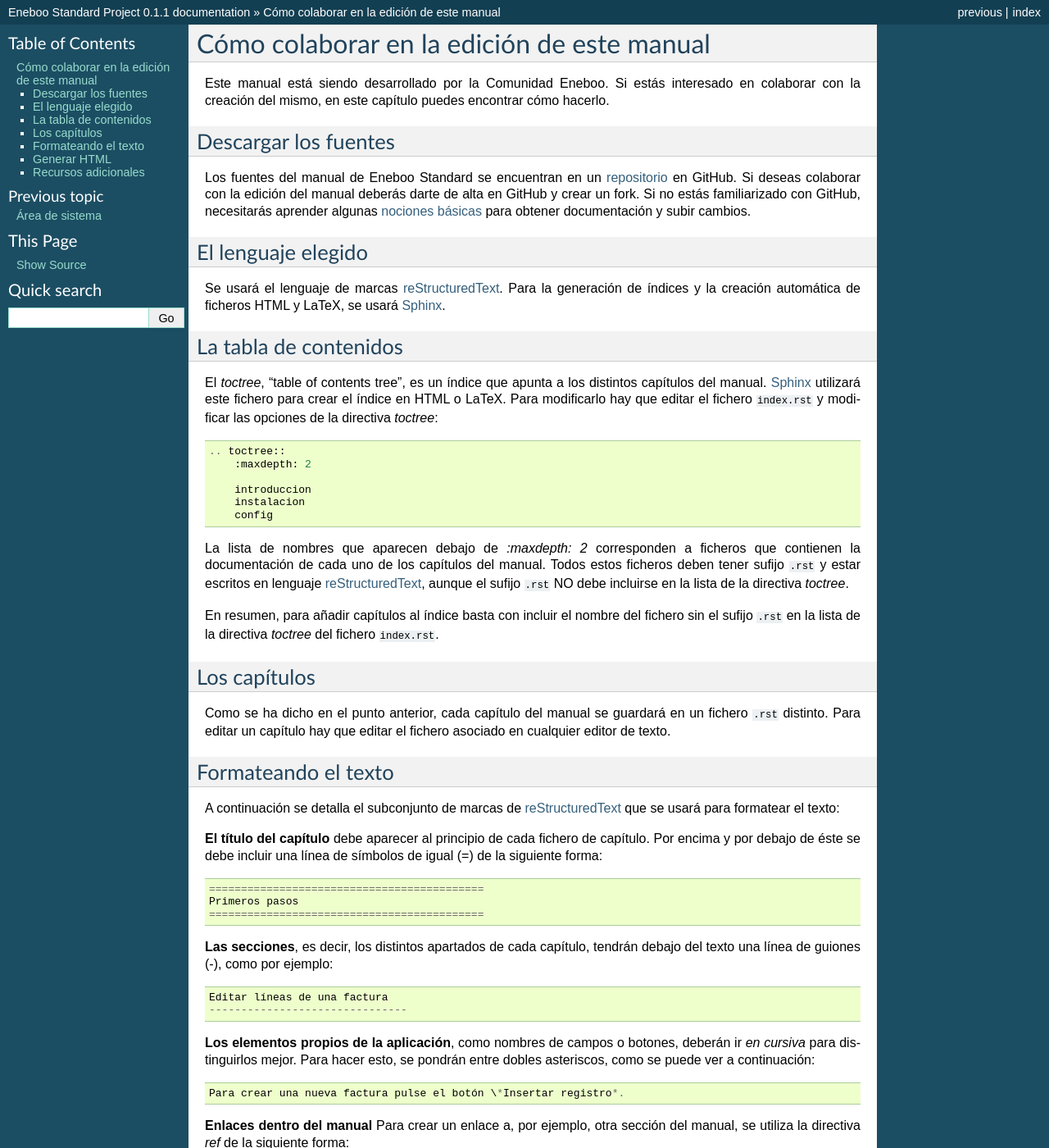
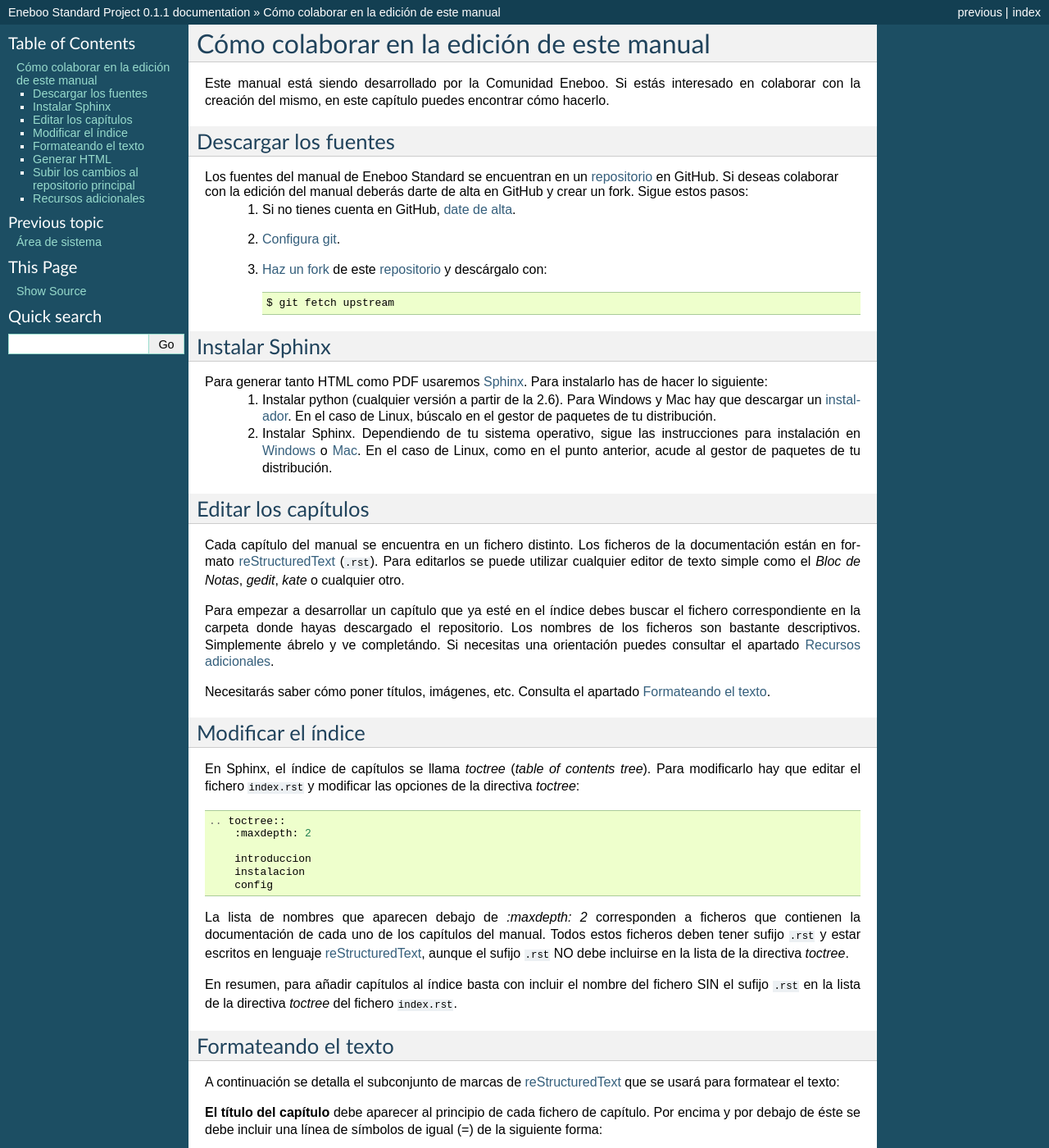
Before and after one commit to gestiweb/eneboo-doc, a Sphinx documentation site: the page built from features/prj0001-standard/source/como_colaborar.rst, in a window 1280 px wide and 1400 px high. Shown: the whole window at 82% size. Built offline with Sphinx 7.4.7, drawn with Linux system fonts in a browser that asks for light colours; some of the changed text lies outside the part shown.

Commit message:
Convertir el cómo colaborar en una guía paso a paso

```diff
--- a/features/prj0001-standard/source/como_colaborar.rst
+++ b/features/prj0001-standard/source/como_colaborar.rst
@@ -8,19 +8,36 @@
 Descargar los fuentes
 ---------------------------
 
-Los fuentes del manual de Eneboo Standard se encuentran en un repositorio_ en GitHub. Si deseas colaborar con la edición del manual deberás darte de alta en GitHub y crear un fork. Si no estás familiarizado con GitHub, necesitarás aprender algunas `nociones básicas`_ para obtener documentación y subir cambios.
+Los fuentes del manual de Eneboo Standard se encuentran en un repositorio_ en GitHub. Si deseas colaborar con la edición del manual deberás darte de alta en GitHub y crear un fork. Sigue estos pasos:
+    1. Si no tienes cuenta en GitHub, `date de alta <https://github.com/signup/free>`_.
+    2. `Configura git <http://help.github.com/set-up-git-redirect>`_.
+    3. `Haz un fork <http://help.github.com/fork-a-repo/>`_ de este repositorio_ y descárgalo con::
+
+         $ git fetch upstream
 
 
-El lenguaje elegido
-------------------------
-
-Se usará el lenguaje de marcas reStructuredText_. Para la generación de índices y la creación automática de ficheros HTML y LaTeX, se usará Sphinx_.
+Instalar Sphinx
+--------------------
+Para generar tanto HTML como PDF usaremos Sphinx_. Para instalarlo has de hacer lo siguiente:
+    1. Instalar python (cualquier versión a partir de la 2.6). Para Windows y Mac hay que descargar un `instalador <http://www.python.org/getit/>`_. En el caso de Linux, búscalo en el gestor de paquetes de tu distribución.
+    2. Instalar Sphinx. Dependiendo de tu sistema operativo, sigue las instrucciones para instalación en `Windows <http://sphinxsearch.com/docs/1.10/installing-windows.html>`_ o `Mac <http://freelancing-god.github.com/ts/en/installing_sphinx.html>`_. En el caso de Linux, como en el punto anterior, acude al gestor de paquetes de tu distribución.
 
 
-La tabla de contenidos
+Editar los capítulos
+-----------------------------
+
+Cada capítulo del manual se encuentra en un fichero distinto. Los ficheros de la documentación están en formato reStructuredText_ (``.rst``). Para editarlos se puede utilizar cualquier editor de texto simple como el *Bloc de Notas*, *gedit*, *kate* o cualquier otro.
+
+Para empezar a desarrollar un capítulo que ya esté en el índice debes buscar el fichero correspondiente en la carpeta donde hayas descargado el repositorio. Los nombres de los ficheros son bastante descriptivos. Simplemente ábrelo y ve completándo. Si necesitas una orientación puedes consultar el apartado `Recursos adicionales`_.
+
+Necesitarás saber cómo poner títulos, imágenes, etc. Consulta el apartado `Formateando el texto`_.
+
+
+
+Modificar el índice
 --------------------------
 
-El *toctree*, "table of contents tree", es un índice que apunta a los distintos capítulos del manual. Sphinx_ utilizará este fichero para crear el índice en HTML o LaTeX. Para modificarlo hay que editar el fichero ``index.rst`` y modificar las opciones de la directiva *toctree*::
+En Sphinx, el índice de capítulos se llama *toctree* (*table of contents tree*). Para modificarlo hay que editar el fichero ``index.rst`` y modificar las opciones de la directiva *toctree*::
 
     .. toctree::
         :maxdepth: 2
@@ -31,13 +48,8 @@
 
 La lista de nombres que aparecen debajo de *:maxdepth: 2* corresponden a ficheros que contienen la documentación de cada uno de los capítulos del manual. Todos estos ficheros deben tener sufijo ``.rst`` y estar escritos en lenguaje reStructuredText_, aunque el sufijo ``.rst`` NO debe incluirse en la lista de la directiva *toctree*.
 
-En resumen, para añadir capítulos al índice basta con incluir el nombre del fichero sin el sufijo ``.rst`` en la lista de la directiva *toctree* del fichero ``index.rst``.
+En resumen, para añadir capítulos al índice basta con incluir el nombre del fichero SIN el sufijo ``.rst`` en la lista de la directiva *toctree* del fichero ``index.rst``.
 
-
-Los capítulos
--------------------
-
-Como se ha dicho en el punto anterior, cada capítulo del manual se guardará en un fichero ``.rst`` distinto. Para editar un capítulo hay que editar el fichero asociado en cualquier editor de texto.
 
 
 Formateando el texto
@@ -62,10 +74,15 @@
 
 
 **Enlaces dentro del manual**
-Para crear un enlace a, por ejemplo, otra sección del manual, se utiliza la directiva *ref* de la siguiente forma::
+
+Para crear un enlace a otra sección del manual se utiliza la directiva *doc* seguida del nombre del fichero correspondiente sin el sufijo ``.rst`` de la siguiente forma::
 
     El manual se encuentra en proceso de desarrollo, por lo que algunas partes pueden aparecer incompletas. Si desea
-    colaborar en su edición vea :doc:`aquí<como_colaborar>` cómo hacerlo.
+    colaborar en su edición vea :doc:`aquí <como_colaborar>` cómo hacerlo.
+
+Para crear un enlace a una sección dentro de un capítulo se escribe el título del mismo de la siguiente forma::
+
+    Si necesitas una orientación puedes consultar el apartado `Recursos adicionales`_.
 
 
 **Enlaces externos**
@@ -82,7 +99,7 @@
     .. _`software libre`: http://es.wikipedia.org/wiki/Software_libre
     .. _ERP: http://es.wikipedia.org/wiki/Planificaci%C3%B3n_de_recursos_empresariales
 
-** Incluir imágenes **
+**Incluir imágenes**
 
 Se usará la directiva figure_ de la siguiente forma::
 
@@ -109,8 +126,24 @@
 
     $ make html
 
-Los ficheros HTML se generan en el directorio ``build``.
+Los ficheros HTML se generan en el directorio ``build``. Para ver el resultado abre el archivo ``index.html`` que hay en él con tu navegador favorito.
 
+
+
+Subir los cambios al repositorio principal
+-------------------------------------------------
+
+Sube los cambios regularmente a tu repositorio haciendo *commit* y *push*::
+
+    $ git commit -am 'Un comentario'
+
+    $ git push origin master
+
+Para saber más acerca de estas operaciones echa un vistazo `aquí <http://help.github.com/fork-a-repo/>`_.
+
+Una vez tengas listas tus aportaciones para ser publicadas mándanoslas haciendo un `pull request <http://help.github.com/send-pull-requests/>`_ desde GitHub. Nosotros nos encargamos de revisarlas y publicarlas en eneboo.org.
+
+La Comunidad Eneboo te está muy agradecida por tu colaboración. Entre todos hacemos que este proyecto sea posible.
 
 
 Recursos adicionales
@@ -126,4 +159,3 @@
 .. _Standard: https://github.com/gestiweb/eneboo-features/tree/master/prj0001-standard
 .. _figure: http://docutils.sourceforge.net/docs/ref/rst/directives.html#figure
 .. _Isolix: http://www.isolix.es
-.. _`nociones básicas`: http://help.github.com/
```
